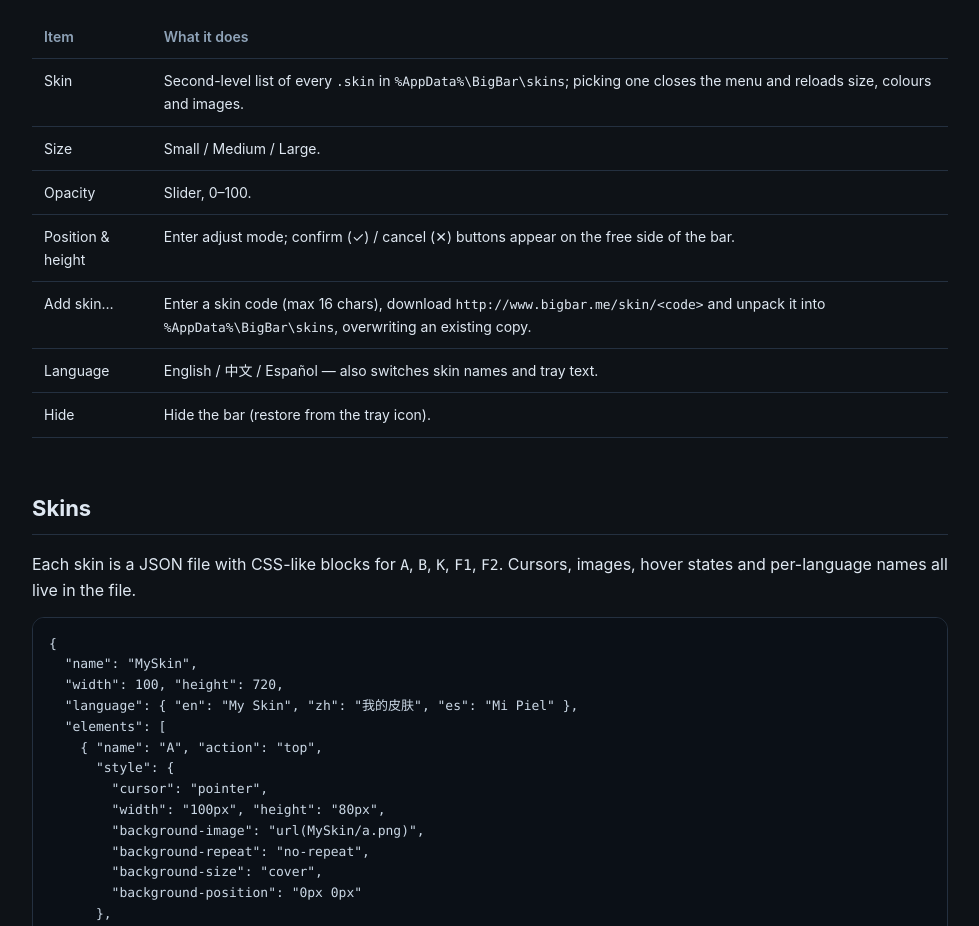
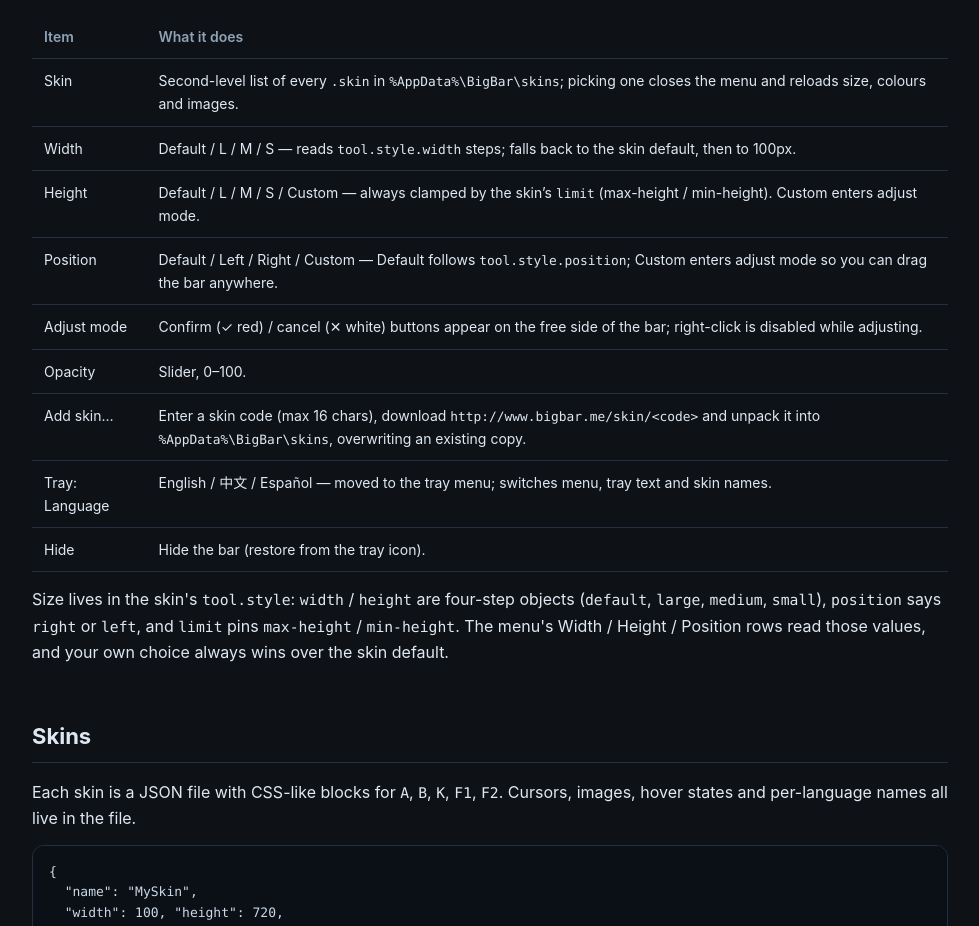
Before and after one commit to YahooEatApple/BigBar, a plain HTML site: page docs/index.html in a window 1280 px wide. Shown: the part 3771-4697 px from the top of the page, without its empty margins (150-1129 px from the left). Drawn offline with Linux system fonts and the light colour scheme.

Commit message:
Docs: width / height / position / limit skin schema, menu rework, day-night removed

```diff
--- a/docs/index.html
+++ b/docs/index.html
@@ -126,13 +126,18 @@
 <table>
   <tr><th data-en>Item</th><th data-zh>菜单项</th><th data-en>What it does</th><th data-zh>作用</th></tr>
   <tr><td data-en>Skin</td><td data-zh>皮肤</td><td data-en>Second-level list of every <code>.skin</code> in <code>%AppData%\BigBar\skins</code>; picking one closes the menu and reloads size, colours and images.</td><td data-zh>二级菜单列出 <code>%AppData%\BigBar\skins</code> 里的所有 <code>.skin</code>；选完菜单自动收起，尺寸、配色、图片立刻重载。</td></tr>
-  <tr><td data-en>Size</td><td data-zh>尺寸</td><td data-en>Small / Medium / Large.</td><td data-zh>小 / 中 / 大。</td></tr>
+  <tr><td data-en>Width</td><td data-zh>宽度</td><td data-en>Default / L / M / S — reads <code>tool.style.width</code> steps; falls back to the skin default, then to 100px.</td><td data-zh>默认 / L / M / S，取皮肤 <code>tool.style.width</code> 的四档；皮肤没写就用 default，再没写就用 100px。</td></tr>
+  <tr><td data-en>Height</td><td data-zh>高度</td><td data-en>Default / L / M / S / Custom — always clamped by the skin’s <code>limit</code> (max-height / min-height). Custom enters adjust mode.</td><td data-zh>默认 / L / M / S / 自定，结果永远被皮肤 <code>limit</code>（max-height / min-height）夹住；自定进入调整状态。</td></tr>
+  <tr><td data-en>Position</td><td data-zh>位置</td><td data-en>Default / Left / Right / Custom — Default follows <code>tool.style.position</code>; Custom enters adjust mode so you can drag the bar anywhere.</td><td data-zh>默认 / 左 / 右 / 自定，默认取皮肤 <code>tool.style.position</code>；自定进入调整状态，可手动拖到任意位置。</td></tr>
+  <tr><td data-en>Adjust mode</td><td data-zh>调整状态</td><td data-en>Confirm (✓ red) / cancel (✕ white) buttons appear on the free side of the bar; right-click is disabled while adjusting.</td><td data-zh>条的空闲一侧出现 确定（红 ✓）/ 取消（白 ✕）按钮，调整状态下右键不再弹菜单。</td></tr>
   <tr><td data-en>Opacity</td><td data-zh>透明度</td><td data-en>Slider, 0–100.</td><td data-zh>进度条选择，0–100。</td></tr>
-  <tr><td data-en>Position &amp; height</td><td data-zh>调整位置及高度</td><td data-en>Enter adjust mode; confirm (✓) / cancel (✕) buttons appear on the free side of the bar.</td><td data-zh>进入调整状态，条的空闲一侧出现 确定（✓）/ 取消（✕）按钮。</td></tr>
   <tr><td data-en>Add skin…</td><td data-zh>添加皮肤…</td><td data-en>Enter a skin code (max 16 chars), download <code>http://www.bigbar.me/skin/&lt;code&gt;</code> and unpack it into <code>%AppData%\BigBar\skins</code>, overwriting an existing copy.</td><td data-zh>填皮肤编号（最多 16 个字符），下载 <code>http://www.bigbar.me/skin/&lt;编号&gt;</code> 并解压到 <code>%AppData%\BigBar\skins</code>，本地已存在则覆盖更新。</td></tr>
-  <tr><td data-en>Language</td><td data-zh>语言</td><td data-en>English / 中文 / Español — also switches skin names and tray text.</td><td data-zh>English / 中文 / Español，皮肤名与托盘文案一起切换。</td></tr>
+  <tr><td data-en>Tray: Language</td><td data-zh>托盘：语言</td><td data-en>English / 中文 / Español — moved to the tray menu; switches menu, tray text and skin names.</td><td data-zh>English / 中文 / Español，已移到托盘菜单，皮肤名与托盘文案一起切换。</td></tr>
   <tr><td data-en>Hide</td><td data-zh>隐藏</td><td data-en>Hide the bar (restore from the tray icon).</td><td data-zh>隐藏工具（从托盘图标恢复）。</td></tr>
 </table>
+
+<p data-en>Size lives in the skin's <code>tool.style</code>: <code>width</code> / <code>height</code> are four-step objects (<code>default</code>, <code>large</code>, <code>medium</code>, <code>small</code>), <code>position</code> says <code>right</code> or <code>left</code>, and <code>limit</code> pins <code>max-height</code> / <code>min-height</code>. The menu's Width / Height / Position rows read those values, and your own choice always wins over the skin default.</p>
+<p data-zh>尺寸写在皮肤的 <code>tool.style</code> 里：<code>width</code> / <code>height</code> 都是四档对象（<code>default</code>、<code>large</code>、<code>medium</code>、<code>small</code>），<code>position</code> 写 <code>right</code> 或 <code>left</code>，<code>limit</code> 定 <code>max-height</code> / <code>min-height</code>。菜单的 宽度 / 高度 / 位置 三行就按这些取值，你在菜单里的选择永远优先于皮肤 default。</p>
 
 <h2 data-en>Skins</h2>
 <h2 data-zh>皮肤</h2>
```
Also changed, not shown: 1 other file.
